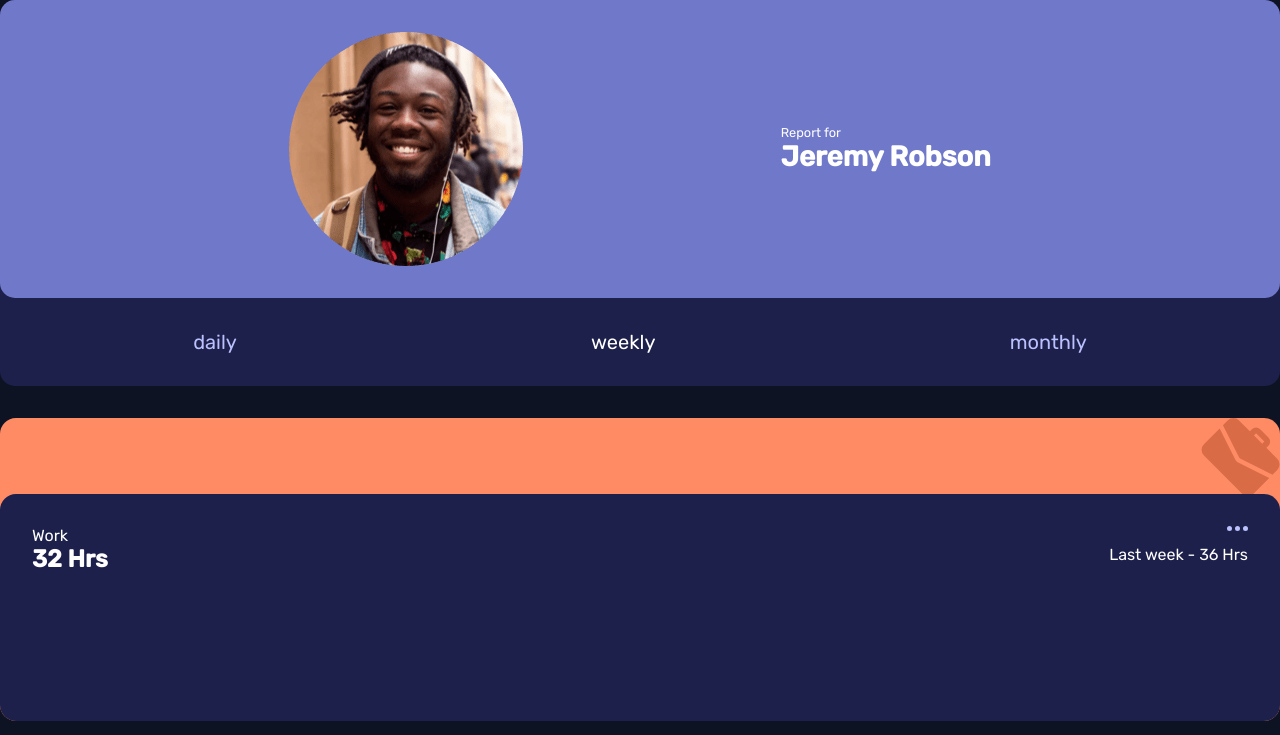
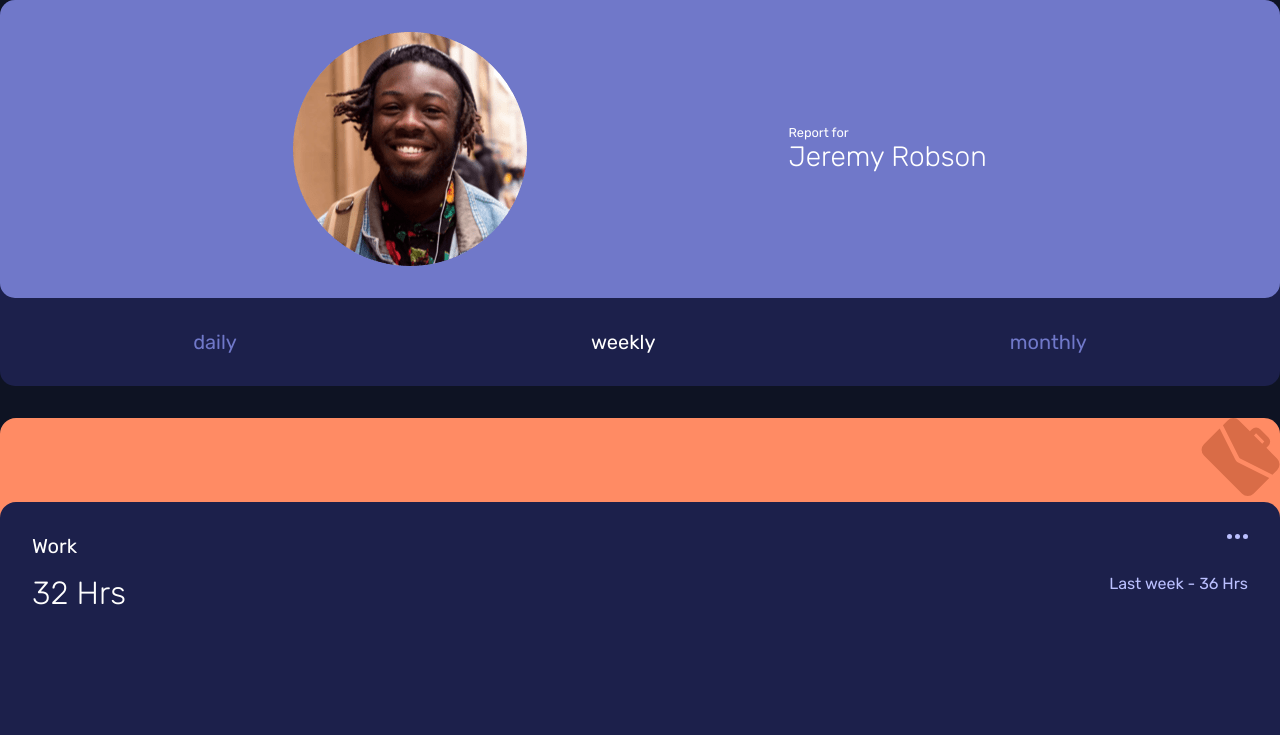
Before and after one commit to roadblock37/radio-test, a React (Create React App) app: page / in a window 1280 px wide. Shown: the top 735 px of the page. Built offline with nearby package versions, Linux system fonts and the light colour scheme.

Commit message:
stlying tile component

```diff
--- a/src/index.css
+++ b/src/index.css
@@ -12,6 +12,7 @@
   --primaryText: #FFFFFF;
   --secondaryText: #BBC0FF;
   --employeeBackground: #7078C9;
+  --labelText: #7078C9;
 
  }
 
@@ -59,6 +60,11 @@ input[type="radio"]:checked + label {
   height: auto;
  }
 
+ h1 {
+    font-size: 2rem;
+    font-weight: lighter;
+ }
+
 
 
  /*
@@ -86,16 +92,31 @@ input[type="radio"]:checked + label {
   margin-top: 15%;
  }
 
+ .info-tile:hover{
+    cursor: pointer;
+    background-color: var(--tileHover);
+ }
+
  /* flex container holding the tile title and the menu icon */
  .title-container {
   display: flex;
   justify-content: space-between;
+  margin-bottom: 1rem;
+  font-size: 1.25rem;
+ }
+
+ svg:hover {
+    cursor: pointer;
+    fill: var(--primaryText);
  }
 
  .hour-container {
   display: flex;
   justify-content: space-between;
+ }
 
+ .hour-container p {
+    color: var(--secondaryText);
  }
 
  /*
@@ -149,7 +170,7 @@ input[type="radio"]:checked + label {
 
  .filter-container label {
   font-size: 1.25rem;
-  color: var(--secondaryText);
+  color: var(--labelText);
  }
 
  .filter-container label:hover {
```
